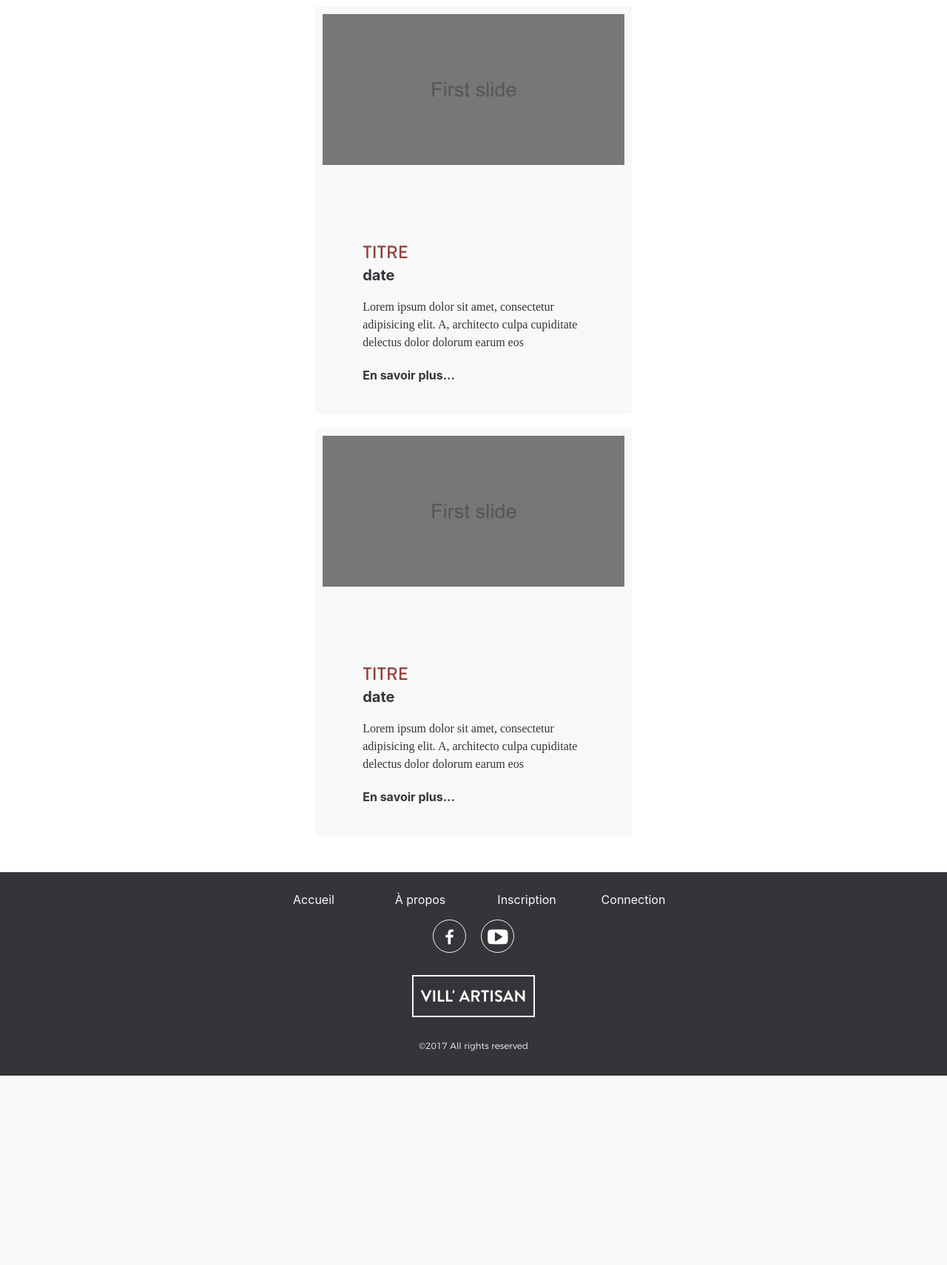
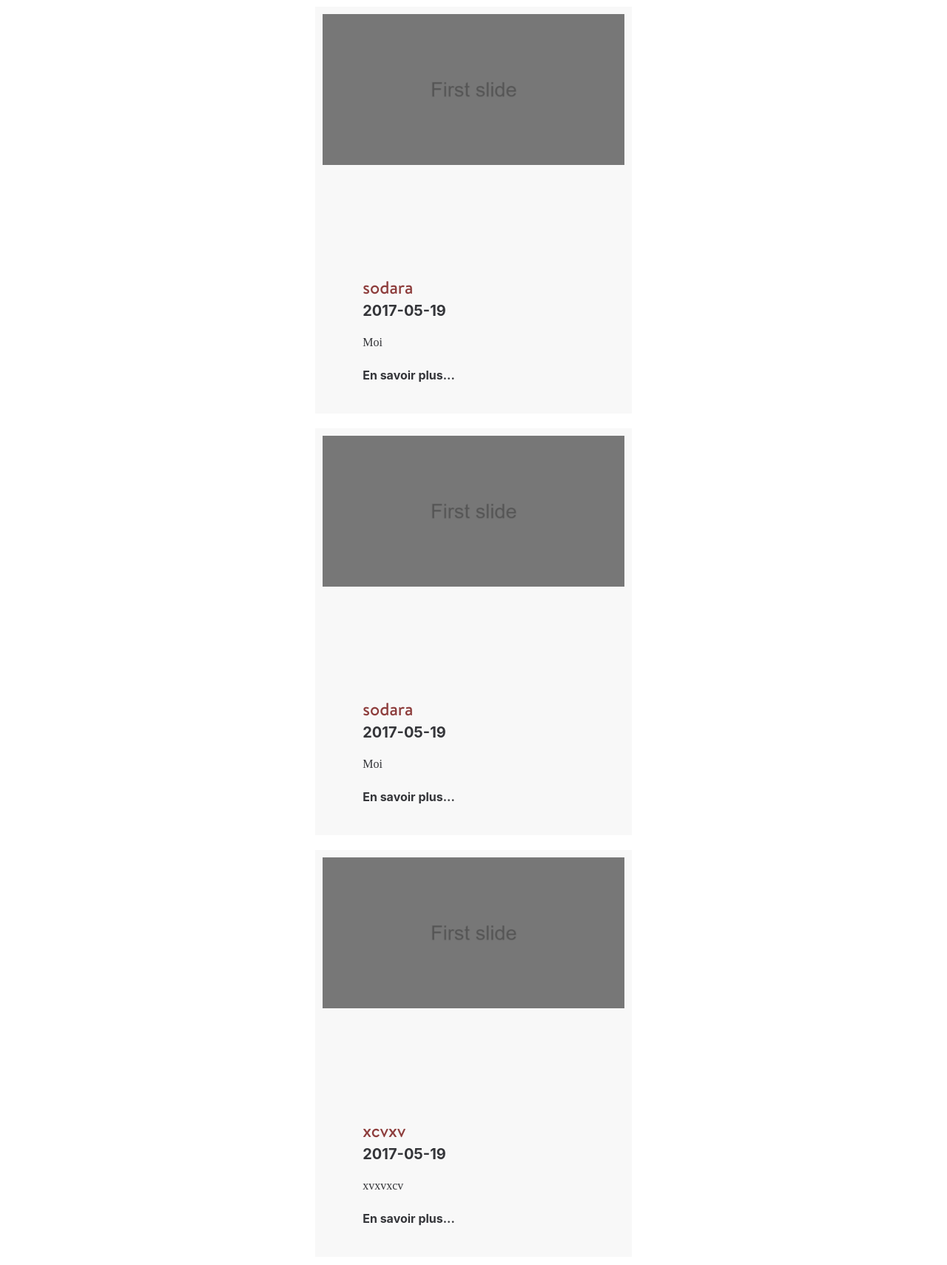
Before and after one commit to nekodemaker/project_vill_artisan, a PHP site: page /index.php?action=blog in a window 1280 px wide. Shown: the part 163-1873 px from the top of the page at 74% size. Before the commit the page ends 1617 px from the top, so only its background shows below. Run offline with PHP 8.4, Linux system fonts and the light colour scheme; data comes from the database, SQL or seed files in the repository; some libraries are stand-ins or nearby versions; some web fonts are replaced.

Commit message:
actualities

```diff
--- a/Controller/DefaultController.php
+++ b/Controller/DefaultController.php
@@ -46,12 +46,14 @@ class DefaultController extends BaseController
 
     public function blogAction()
     {
+        $manager = ArticleManager::getInstance();
+        $articles=$manager->getAllArticles();
         if (!empty($_SESSION['user_id'])){
             echo $this->renderView('blog.html.twig',
-            ['name'=>$_SESSION['lastname'],'firstname'=>$_SESSION['lastname']]);
+            ['name'=>$_SESSION['lastname'],'firstname'=>$_SESSION['lastname'],'articles'=>$articles]);
         }else{
             echo $this->renderView('blog.html.twig',
-            []);
+            ['articles'=>$articles]);
         }
 
     }
--- a/Model/ArticleManager.php
+++ b/Model/ArticleManager.php
@@ -58,7 +58,7 @@ class ArticleManager
     }
 
     public function getAllArticles(){
-        $data = $this->DBManager->findAll("SELECT * FROM articles");
+        $data = $this->DBManager->findAll("SELECT * FROM event ORDER BY id");
         return $data;
     }
 
--- a/views/blog.html.twig
+++ b/views/blog.html.twig
@@ -7,26 +7,17 @@
         <hr>
 
         <div class="row">
+            {% for art in articles %}
             <div class="col-12 col-lg-6 offset-lg-3">
-                <img class="d-block img-fluid" src="web/assets/img/slide.png" alt="First slide">
+                <img class="d-block img-fluid"  src="web/assets/img/slide.png" alt="First slide">
                 <div class="carousel-caption d-sm-block">
-                    <h4>TITRE</h4>
-                    <h5><b>date</b></h5>
-                    <p>Lorem ipsum dolor sit amet, consectetur adipisicing elit. A,
-                        architecto culpa cupiditate delectus dolor dolorum earum eos</p>
+                    <h4>{{art.title_event}}</h4>
+                    <h5><b>{{art.date_event}}</b></h5>
+                    <p>{{art.text_event}}</p>
                     <a href="#"><b>En savoir plus...</b></a>
                 </div>
             </div>
-            <div class="col-12 col-lg-6 offset-lg-3">
-                <img class="d-block img-fluid" src="web/assets/img/slide.png" alt="First slide">
-                <div class="carousel-caption d-sm-block">
-                    <h4>TITRE</h4>
-                    <h5><b>date</b></h5>
-                    <p>Lorem ipsum dolor sit amet, consectetur adipisicing elit. A,
-                        architecto culpa cupiditate delectus dolor dolorum earum eos</p>
-                    <a href="#"><b>En savoir plus...</b></a>
-                </div>
-            </div>
+            {% endfor %}
         </div>
     </div>
 </div>
```
